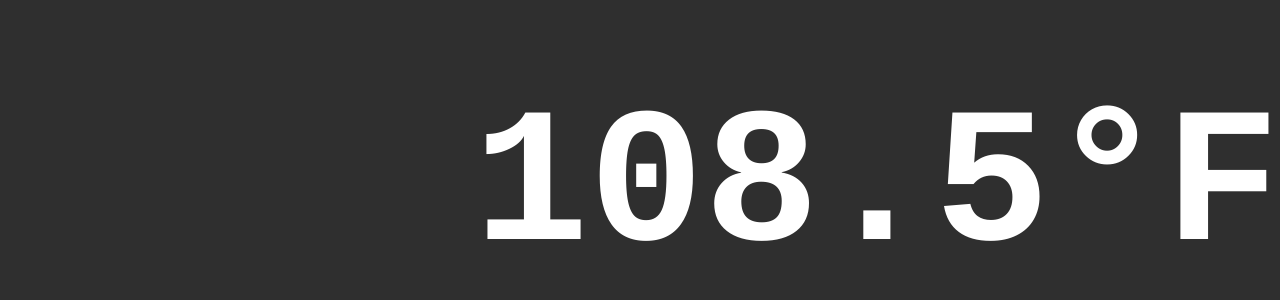
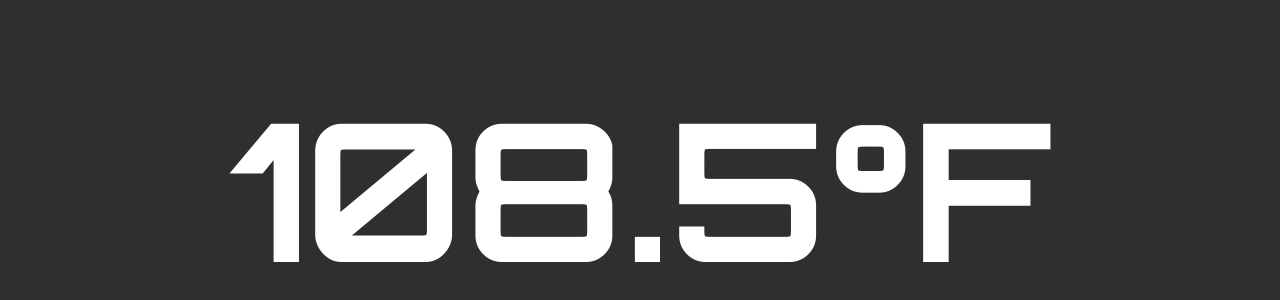
Before and after one commit to ASU-Astronomical-Instrumentation/thermometer, a React (Create React App) app in the folder webapp/: page / in a window 1280 px wide. Shown: the part 212-512 px from the top of the page. Built offline with nearby package versions, Linux system fonts and the light colour scheme.

Commit message:
updated fonts n fixed stuff oops

```diff
--- a/webapp/package.json
+++ b/webapp/package.json
@@ -9,8 +9,7 @@
     "react": "^16.13.1",
     "react-dom": "^16.13.1",
     "react-redux": "^7.2.0",
-    "react-scripts": "3.4.1",
-    "redux": "^4.0.5"
+    "redux": "^4.0.5",
     "react-scripts": "3.4.1",
     "styled-components": "^5.1.0"
   },
--- a/webapp/src/App.css
+++ b/webapp/src/App.css
@@ -1,7 +1,3 @@
-.App {
-    width: 100%;
-    text-align: center;
-}
 .App {
   display: flex;
   justify-content: center;
@@ -13,3 +9,8 @@
 #root {
   height: 100vh;
 }
+
+@font-face {
+  font-family: 'Orbitron';
+  src: local('Orbitron'), url(./fonts/Orbitron-Bold.ttf) format('truetype');
+}
--- a/webapp/src/App.js
+++ b/webapp/src/App.js
@@ -3,6 +3,7 @@ import "./App.css";
 import { connect } from 'react-redux';
 import Temp from "./components/Temperature/TemperatureDisplay";
 import TemporarySetTemperature from "./components/temporarySetTemperature";
+import './fonts/Orbitron-Bold.ttf'
 
 class App extends React.Component  {
   constructor(props) {
--- a/webapp/src/components/Temperature/TemperatureDisplay.js
+++ b/webapp/src/components/Temperature/TemperatureDisplay.js
@@ -2,7 +2,7 @@ import React from "react";
 import styled from 'styled-components'
 
 const H1 = styled.h1`
-  font-family: courier;
+  font-family: Orbitron;
   color: white;
   font-size: 12em;
 `
--- a/webapp/src/index.js
+++ b/webapp/src/index.js
@@ -6,6 +6,8 @@ import * as serviceWorker from './serviceWorker';
 import { Provider } from 'react-redux'
 import { createStore } from 'redux';
 import temperatureReducers from './reducers/temperatureReducers';
+
+
 
 const store = createStore(temperatureReducers);
 
```
Also changed, not shown: webapp/src/fonts/Orbitron-Bold.ttf (added), webapp/src/index.css (line endings or trailing spaces).
